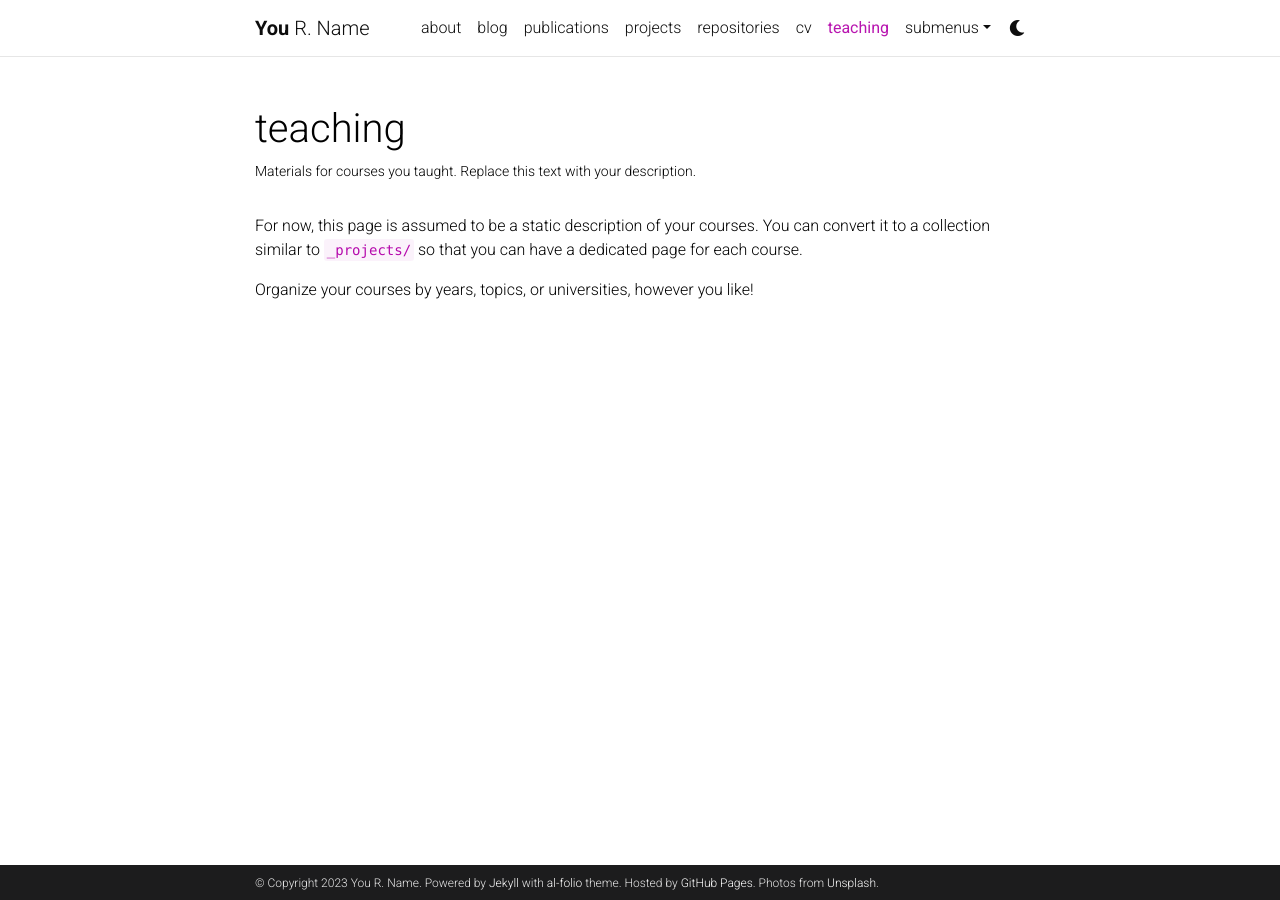
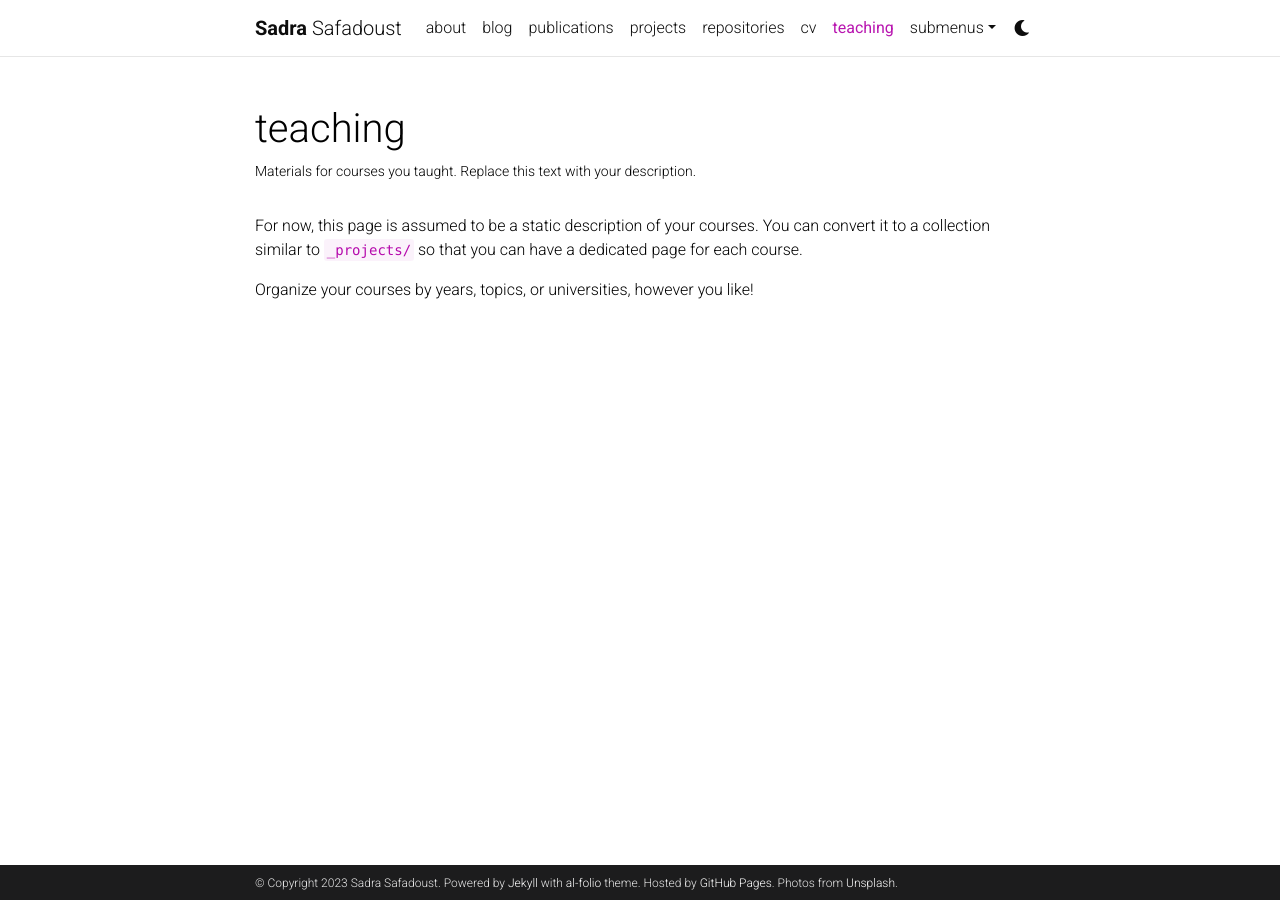
Before and after one commit to sadrasafa/sadrasafa.github.io, a Jekyll site: the page built from _pages/teaching.md, in a window 1280 px wide. Built offline with Jekyll 4.4.1, drawn with Linux system fonts in a browser that asks for light colours; comment, search, counter and statistics services are not loaded; a style sheet for code colours, icons or effects is not loaded.

Commit message:
change name

```diff
--- a/_config.yml
+++ b/_config.yml
@@ -3,9 +3,9 @@
 # -----------------------------------------------------------------------------
 
 title: blank # the website title (if blank, full name will be used instead)
-first_name: You
-middle_name: R.
-last_name: Name
+first_name: Sadra
+middle_name:
+last_name: Safadoust
 email: you@example.com
 description: > # the ">" symbol means to ignore newlines until "footer_text:"
   A simple, whitespace theme for academics. Based on [*folio](https://github.com/bogoli/-folio) design.
```
